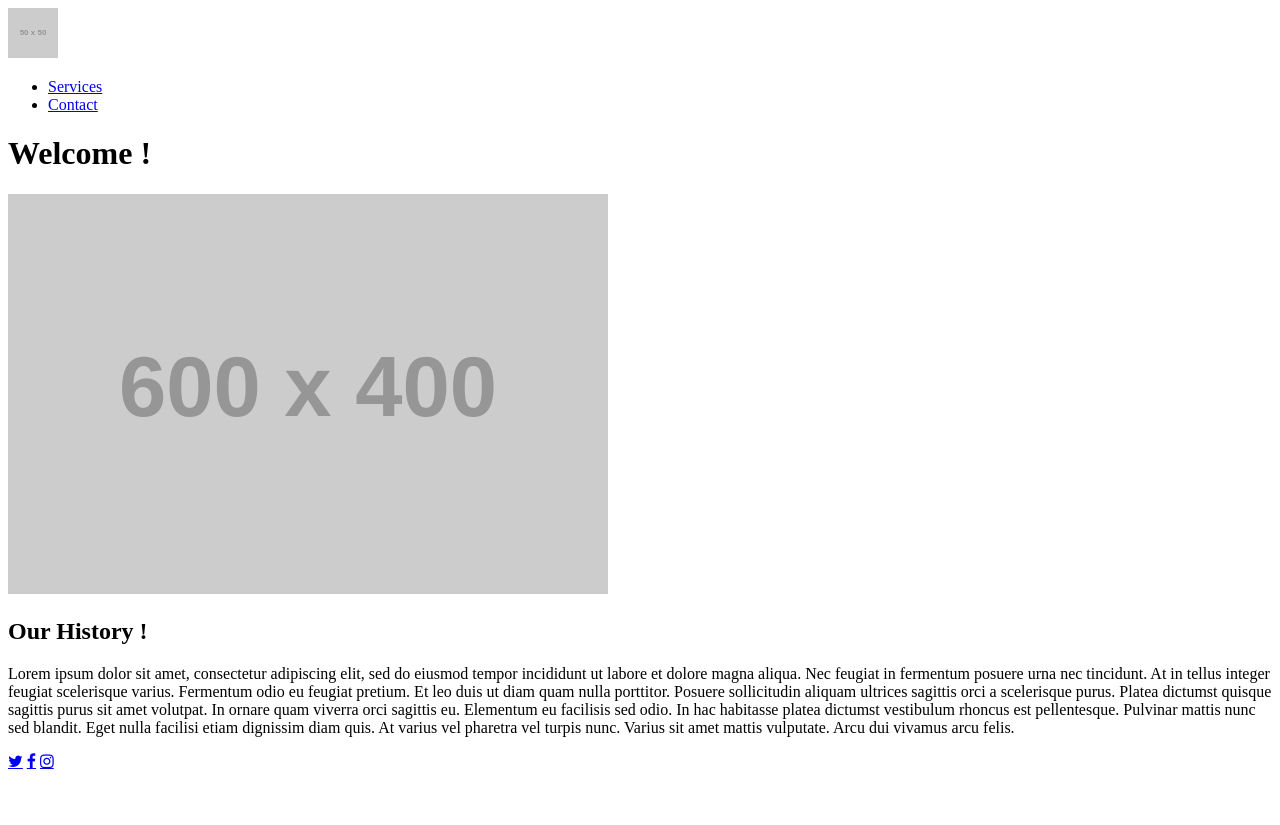
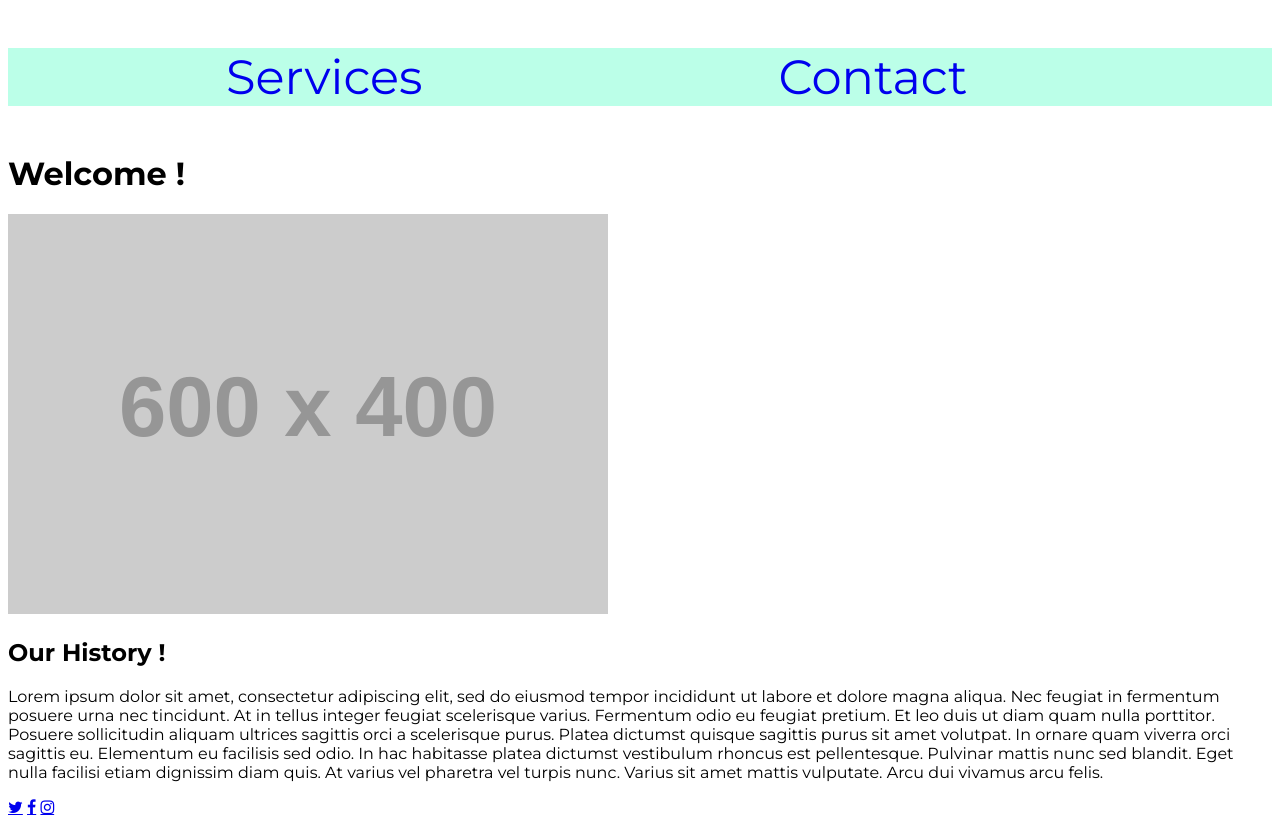
Before and after one commit to pedd0030/mtm6201-midterm, a plain HTML site: page index.html in a window 1280 px wide. Before the commit the page ends 800 px from the top, so only its background shows below. Drawn offline with Linux system fonts and the light colour scheme; placeholder pictures from the web are drawn by us.

Commit message:
basic stuff added

```diff
--- a/css/stylesheet.css
+++ b/css/stylesheet.css
@@ -0,0 +1,38 @@
+/* General Site Styles */
+
+body{
+    font-family: "Montserrat";
+}
+
+nav{
+    background-color: rgb(187, 255, 232);
+
+}
+
+nav ul{
+    list-style: none;
+}
+
+nav ul{
+    display: flex;
+    justify-content: space-around;
+    justify-items: center;
+    padding-right: 10%;
+    font-size: 3rem;
+
+}
+
+
+ul a{
+text-decoration: none;
+}
+
+
+
+/* Mobile Styles */
+@media (max-width: 768px) {
+   body{
+    font-size: 1.4rem;
+   }
+
+  }
--- a/index.html
+++ b/index.html
@@ -5,15 +5,16 @@
     <meta http-equiv="X-UA-Compatible" content="IE=edge">
     <meta name="viewport" content="width=device-width, initial-scale=1.0">
     <title>Home</title>
+    <link rel="preconnect" href="https://fonts.googleapis.com">
+    <link rel="preconnect" href="https://fonts.gstatic.com" crossorigin>
+    <link href="https://fonts.googleapis.com/css2?family=Montserrat:ital,wght@0,100;0,200;0,300;0,400;0,500;0,600;0,700;0,800;0,900;1,100;1,200;1,300;1,400;1,500;1,600;1,700;1,800;1,900&display=swap" rel="stylesheet">
+    <link rel="stylesheet" href="https://cdnjs.cloudflare.com/ajax/libs/font-awesome/4.7.0/css/font-awesome.min.css">
     <link rel="stylesheet" href="css/stylesheet.css">
-    <link rel="stylesheet" href="https://cdnjs.cloudflare.com/ajax/libs/font-awesome/4.7.0/css/font-awesome.min.css">
 </head>
 <body>
     <header>
+
         <nav>
-            <picture>
-                <img src="https://dummyimage.com/50x50" alt="">
-            </picture>
             <ul>
                 <li> <a href="#"> Services </a> </li>
                 <li> <a href="#"> Contact </a>  </li>
```
Also changed, not shown: services.html (+0 -3 lines).
